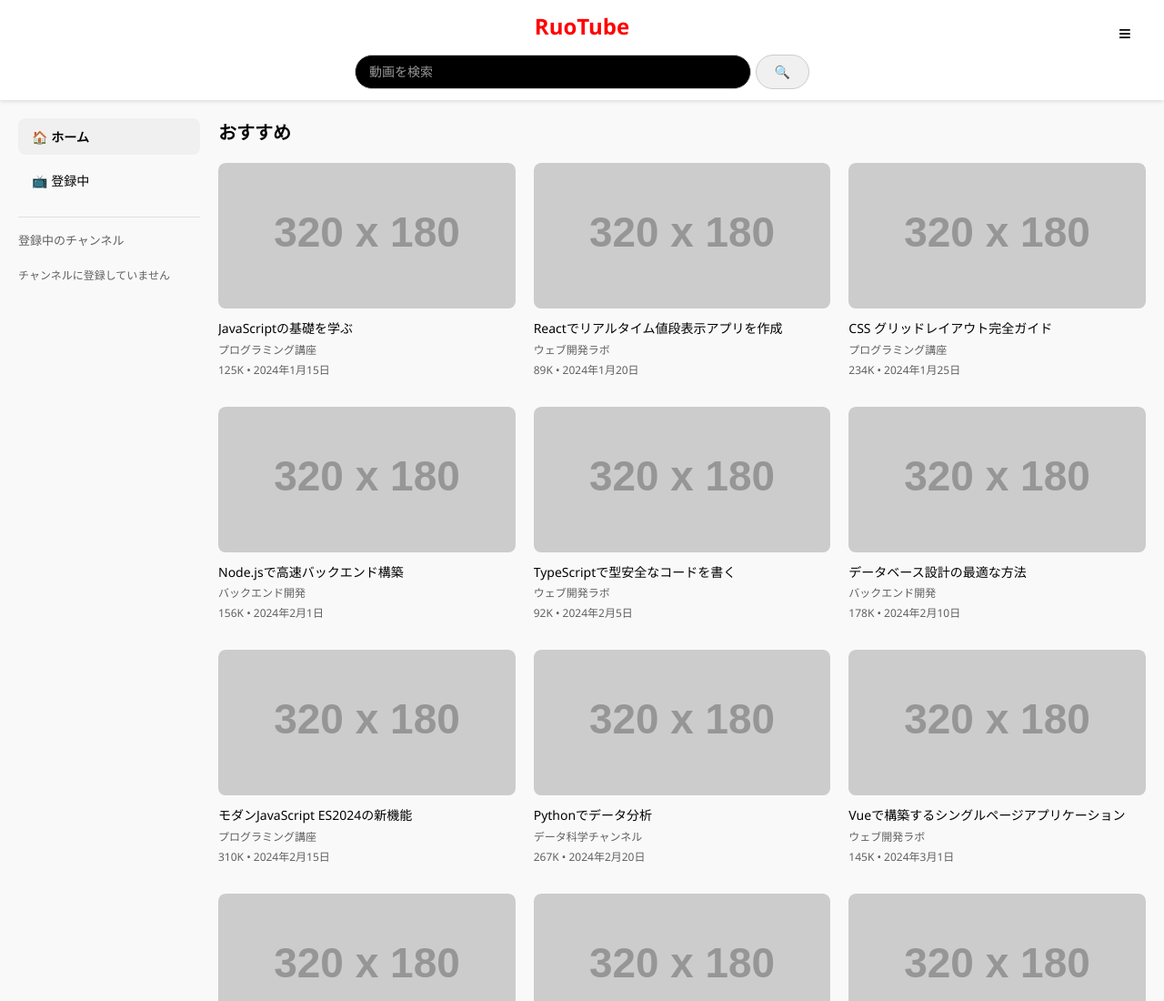
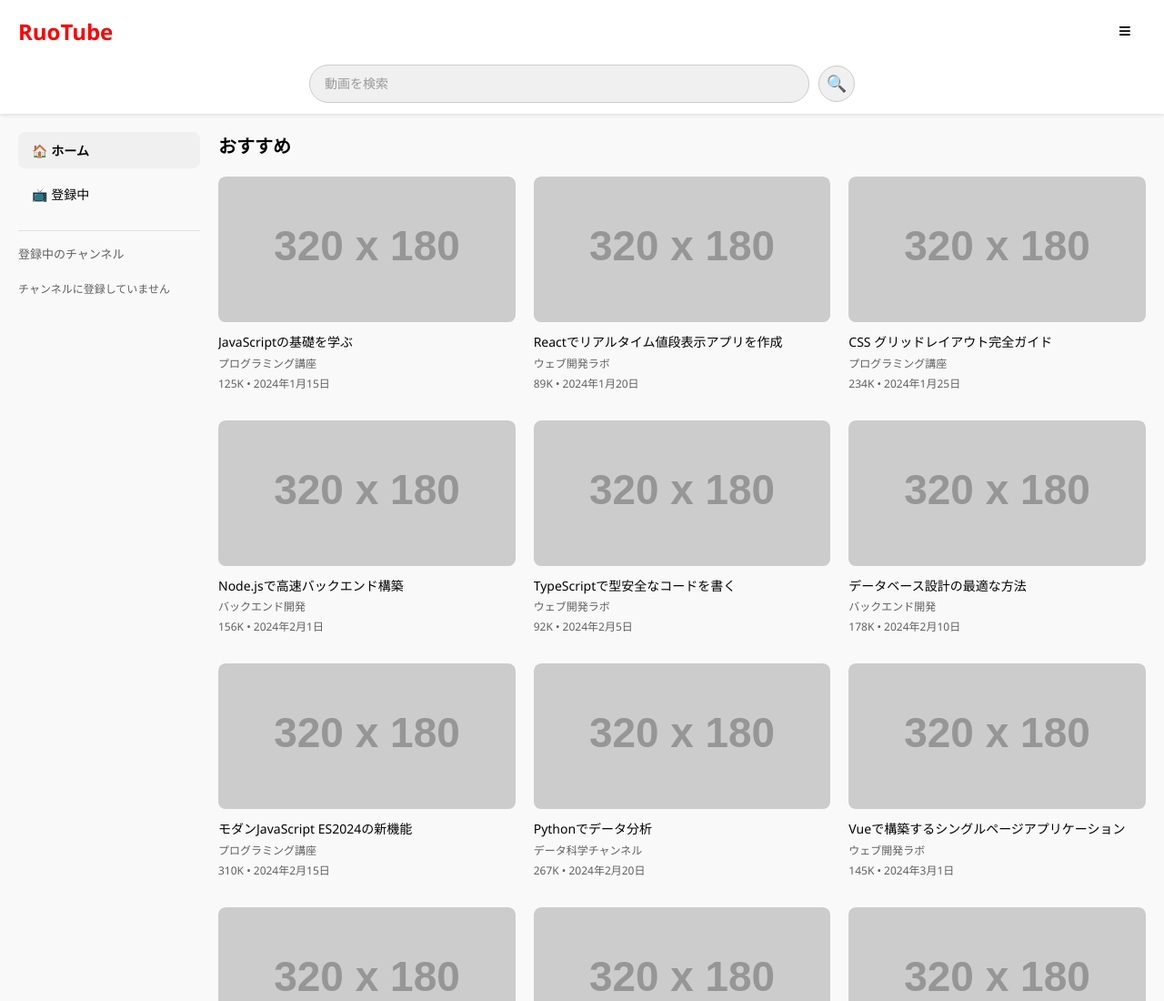
Before and after one commit to ruo123mato/ruo_tube, a website: page index.html in a window 1280 px wide. Shown: the top 1100 px of the page at 91% size. Drawn offline with Linux system fonts and the light colour scheme; placeholder pictures from the web are drawn by us.

Commit message:
YouTube風のレイアウトにCSSを更新

```diff
--- a/styles.css
+++ b/styles.css
@@ -30,6 +30,13 @@ body {
     gap: 15px;
 }
 
+.header-top {
+    display: flex;
+    justify-content: space-between;
+    align-items: center;
+    width: 100%;
+}
+
 .logo {
     font-size: 24px;
     font-weight: bold;
@@ -38,22 +45,24 @@ body {
 }
 
 .search-container {
-    flex: 1;
     display: flex;
-    gap: 5px;
-    max-width: 500px;
+    gap: 10px;
+    max-width: 600px;
     width: 100%;
+    align-items: center;
+    justify-content: center;
 }
 
 .search-input {
     flex: 1;
-    padding: 10px 15px;
+    padding: 12px 16px;
     border: 1px solid #ccc;
-    border-radius: 20px;
+    border-radius: 24px;
     outline: none;
     font-size: 14px;
-    background-color: #000;
-    color: #fff;
+    background-color: #f0f0f0;
+    color: #030303;
+    transition: border-color 0.2s;
 }
 
 .search-input::placeholder {
@@ -62,17 +71,23 @@ body {
 
 .search-input:focus {
     border-color: #065fd4;
-    background-color: #1a1a1a;
+    background-color: #fff;
 }
 
 .search-btn {
-    padding: 10px 20px;
+    padding: 10px 16px;
     background-color: #f0f0f0;
     border: 1px solid #ccc;
-    border-radius: 20px;
+    border-radius: 50%;
     cursor: pointer;
-    font-size: 14px;
+    font-size: 18px;
     transition: background-color 0.2s;
+    display: flex;
+    align-items: center;
+    justify-content: center;
+    width: 40px;
+    height: 40px;
+    flex-shrink: 0;
 }
 
 .search-btn:hover {
@@ -81,9 +96,6 @@ body {
 
 .user-menu {
     flex-shrink: 0;
-    position: absolute;
-    right: 20px;
-    top: 15px;
 }
 
 .menu-btn {
@@ -182,6 +194,16 @@ body {
 }
 
 .view h2 {
+    margin-bottom: 20px;
+    font-size: 20px;
+}
+
+/* サンプル動画セクション */
+.sample-videos-section {
+    margin-bottom: 40px;
+}
+
+.sample-videos-section h2 {
     margin-bottom: 20px;
     font-size: 20px;
 }
@@ -676,10 +698,14 @@ body {
         gap: 10px;
     }
 
+    .header-top {
+        flex-direction: column;
+        gap: 10px;
+    }
+
     .search-container {
         max-width: none;
         width: 100%;
-        order: 3;
     }
 
     .video-grid {
```
